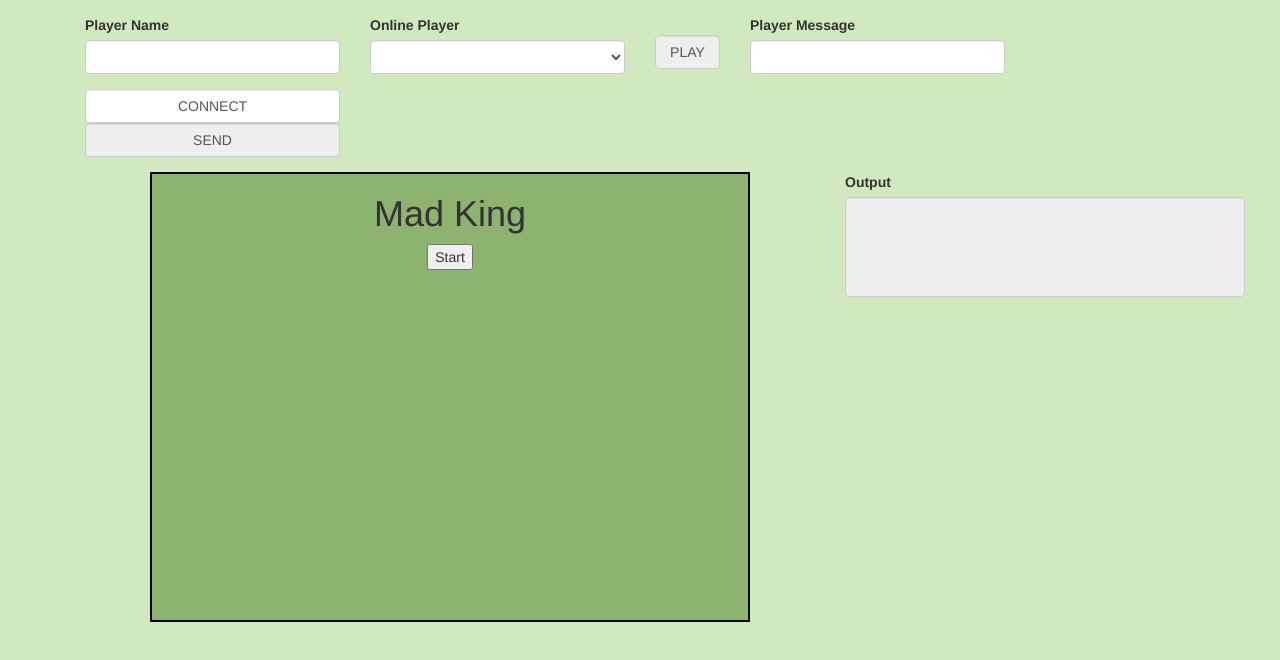
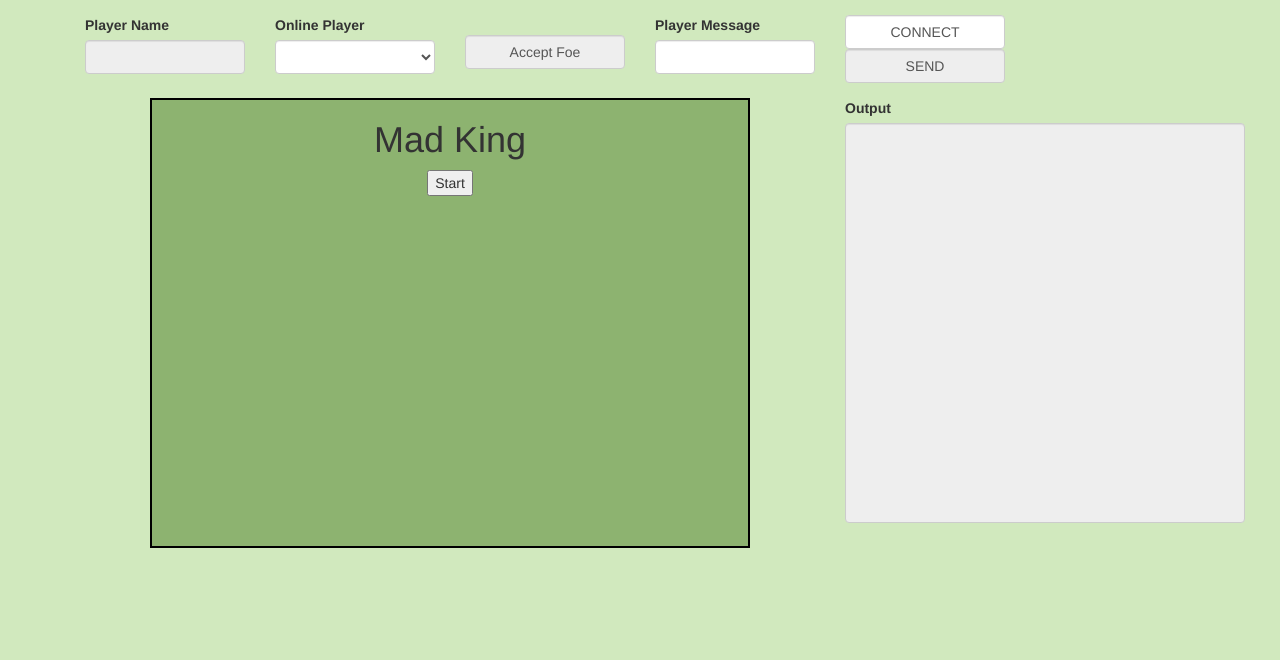
Before and after one commit to meysam/mad-king, a plain HTML site: page src/main/webapp/index.html in a window 1280 px wide. Drawn offline with nearby package versions, Linux system fonts and the light colour scheme.

Commit message:
Clear code and add chat event

```diff
--- a/src/main/webapp/index.html
+++ b/src/main/webapp/index.html
@@ -52,33 +52,32 @@
 
     <div class="panel-body">
         <div class="row">
-            <div class="form-group col-md-3">
+            <div class="form-group col-md-2">
                 <label for="uid">Player Name</label>
                 <div>
                     <input readonly type="text" hidden id="uid"/>
                     <input readonly type="text" hidden id="playerType"/>
-                    <input class="form-control" type="text" id="name"/>
+                    <input class="form-control" readonly type="text" id="name"/>
                 </div>
             </div>
-            <div class="form-group col-md-3">
+            <div class="form-group col-md-2">
                 <label for="onlinePlayer">Online Player</label>
                 <select id="onlinePlayer" class="form-control">
                 </select>
             </div>
-            <div class="form-group col-md-1">
+            <div class="form-group col-md-2">
                 <label for="onlinePlayer"> </label>
                 <div>
-                    <input class="form-control" type="button" id="playBtn" value="PLAY" disabled="true"/>
+                    <input class="form-control" type="button" id="playBtn" value="Accept Foe" disabled="true"/>
                 </div>
             </div>
-            <div class="form-group col-md-3">
+            <div class="form-group col-md-2">
                 <label for="Message">Player Message</label>
                 <div>
-                    <input class="form-control" type="text" id="input"/>
+                    <input class="form-control" type="text" id="chatMsg"/>
                 </div>
             </div>
-
-            <div class="form-group col-md-3">
+            <div class="form-group col-md-2">
                 <div>
                     <input class="form-control" type="button" id="connectBtn" value="CONNECT"/>
                     <input class="form-control" type="button" id="sendBtn" value="SEND" disabled="true"/>
@@ -101,7 +100,7 @@
             </div>
             <div class="form-group col-md-4">
                 <label for="output">Output</label>
-                <textarea row="3" style="resize: none;height: 100px;width: 400px;" type="text"
+                <textarea row="3" style="resize: none;height: 400px;width: 400px;" type="text"
                           class="form-control" id="output" wrap=on readonly></textarea>
             </div>
         </div>
--- a/src/main/webapp/js/game.js
+++ b/src/main/webapp/js/game.js
@@ -3,6 +3,7 @@
  */
 $(document).ready(function () {
 
+    /*=====D: All variables :D=====*/
     var webSocket;
     var output = document.getElementById("output");
     var connectBtn = document.getElementById("connectBtn");
@@ -37,6 +38,7 @@ $(document).ready(function () {
 // Mad King image
     var madKingReady = false;
     var madKingImage = new Image();
+    // Monkey King image
     var mKingReady = false;
     var mKingImage = new Image();
 // Hero image
@@ -65,6 +67,13 @@ $(document).ready(function () {
         sendReqPlay();
     });
 
+    $("#sendBtn").click(function () {
+       var chatMsg= document.getElementById("chatMsg").value;
+        sendEvent("chat", chatMsg);
+        updateOutputText(chatMsg);
+    });
+
+    /*===== All func for canvas =====*/
 
     function init() {
         herosCaught = 0;
@@ -234,6 +243,9 @@ $(document).ready(function () {
         $(".FinishScreen").show();
     }
 
+
+    /*===== All func for web socket =====*/
+
     function connect() {
         // open the connection if one does not exist
         if (webSocket !== undefined
@@ -328,13 +340,15 @@ $(document).ready(function () {
                     return value;
                 }
             });
-        } else if (message.msg == "event") {
+        } else if (message.msg == "event" && message.eventName != "chat") {
             if (message.player.ptype == "MAD_KING")
                 updateFoe(message.eventName, message.value, madKing);
             else
                 updateFoe(message.eventName, message.value, mKing);
             render();
 
+        } else if (message.msg == "event" && message.eventName == "chat") {
+
         }
         output.value += "\n" + text;
         output.scrollTop = output.scrollHeight;
```
Also changed, not shown: 1 other file.
